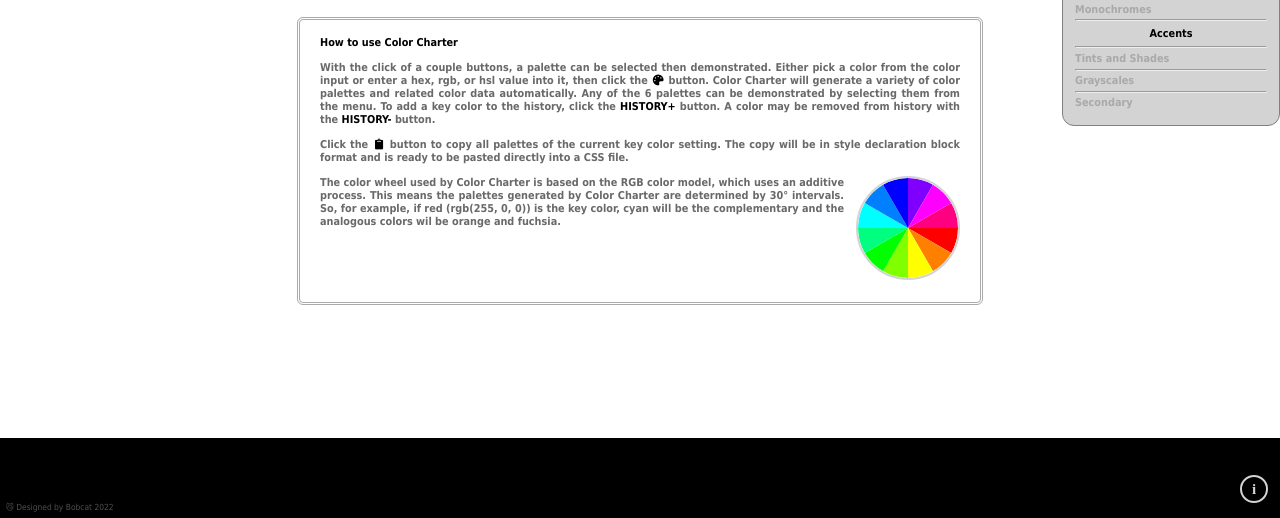
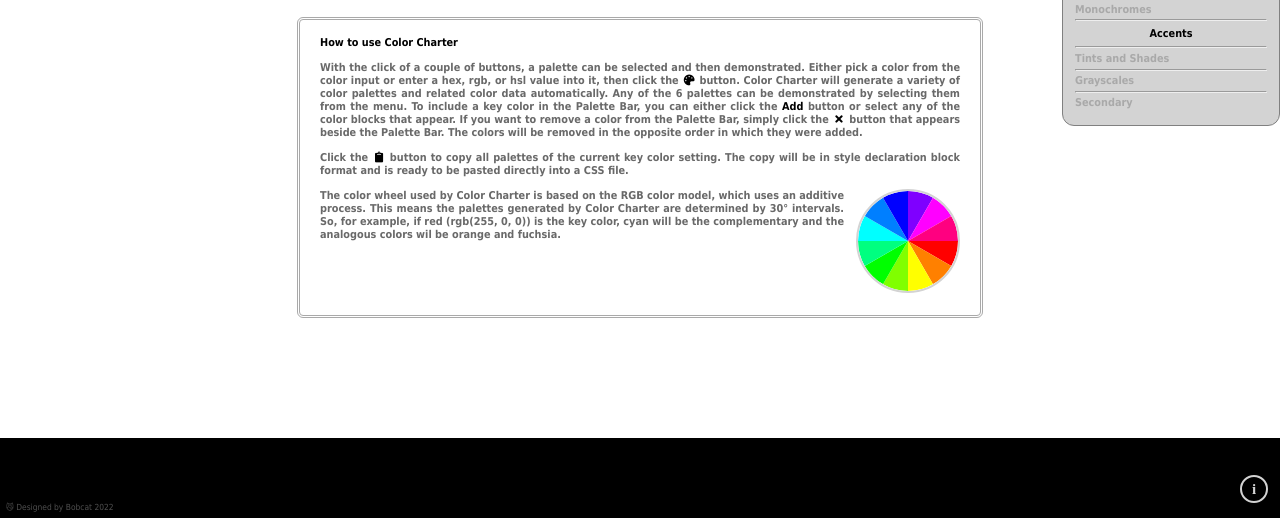
Before and after one commit to jb-tlm/color-charter, a plain HTML site: page index.html in a window 1280 px wide. Shown: the part 282-800 px from the top of the page. Drawn offline with Linux system fonts and the light colour scheme.

Commit message:
## index.html: - Updated the instructions to reflect the latest changes and additions to the UI.

```diff
--- a/index.html
+++ b/index.html
@@ -69,7 +69,7 @@
     <div class="colorList" id="colorWheel">
       <div>
         <h2>How to use Color Charter</h2>
-          <h3 class="colorWheelText">With the click of a couple buttons, a palette can be selected then demonstrated. Either pick a color from the color input or enter a hex, rgb, or hsl value into it, then click the <span class="colorWheelIcon fas fa-palette icon"></span> button. Color Charter will generate a variety of color palettes and related color data automatically. Any of the 6 palettes can be demonstrated by selecting them from the menu. To add a key color to the history, click the <span class="colorWheelIcon">HISTORY+</span> button. A color may be removed from history with the <span class="colorWheelIcon">HISTORY-</span> button.
+          <h3 class="colorWheelText">With the click of a couple of buttons, a palette can be selected and then demonstrated. Either pick a color from the color input or enter a hex, rgb, or hsl value into it, then click the <span class="colorWheelIcon fas fa-palette icon"></span> button. Color Charter will generate a variety of color palettes and related color data automatically. Any of the 6 palettes can be demonstrated by selecting them from the menu. To include a key color in the Palette Bar, you can either click the <span class="colorWheelIcon">Add</span> button or select any of the color blocks that appear. If you want to remove a color from the Palette Bar, simply click the <span class="fas fa-times colorWheelIcon"></span> button that appears beside the Palette Bar. The colors will be removed in the opposite order in which they were added.
           </h3>
           <h3 class="colorWheelText">Click the <span class="colorWheelIcon fas fa-clipboard icon"></span> button to copy all palettes of the current key color setting. The copy will be in style declaration block format and is ready to be pasted directly into a CSS file.
           </h3>
```
